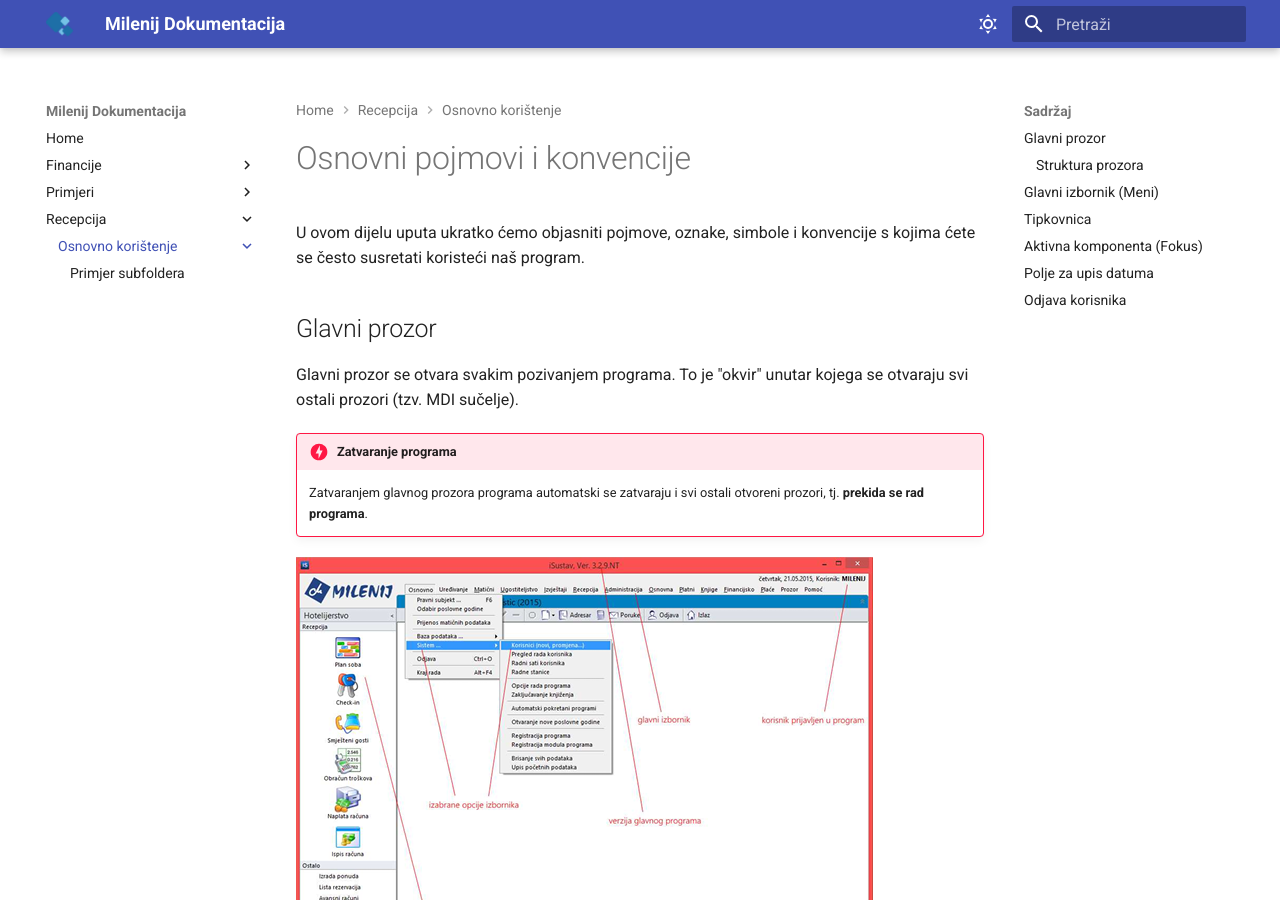
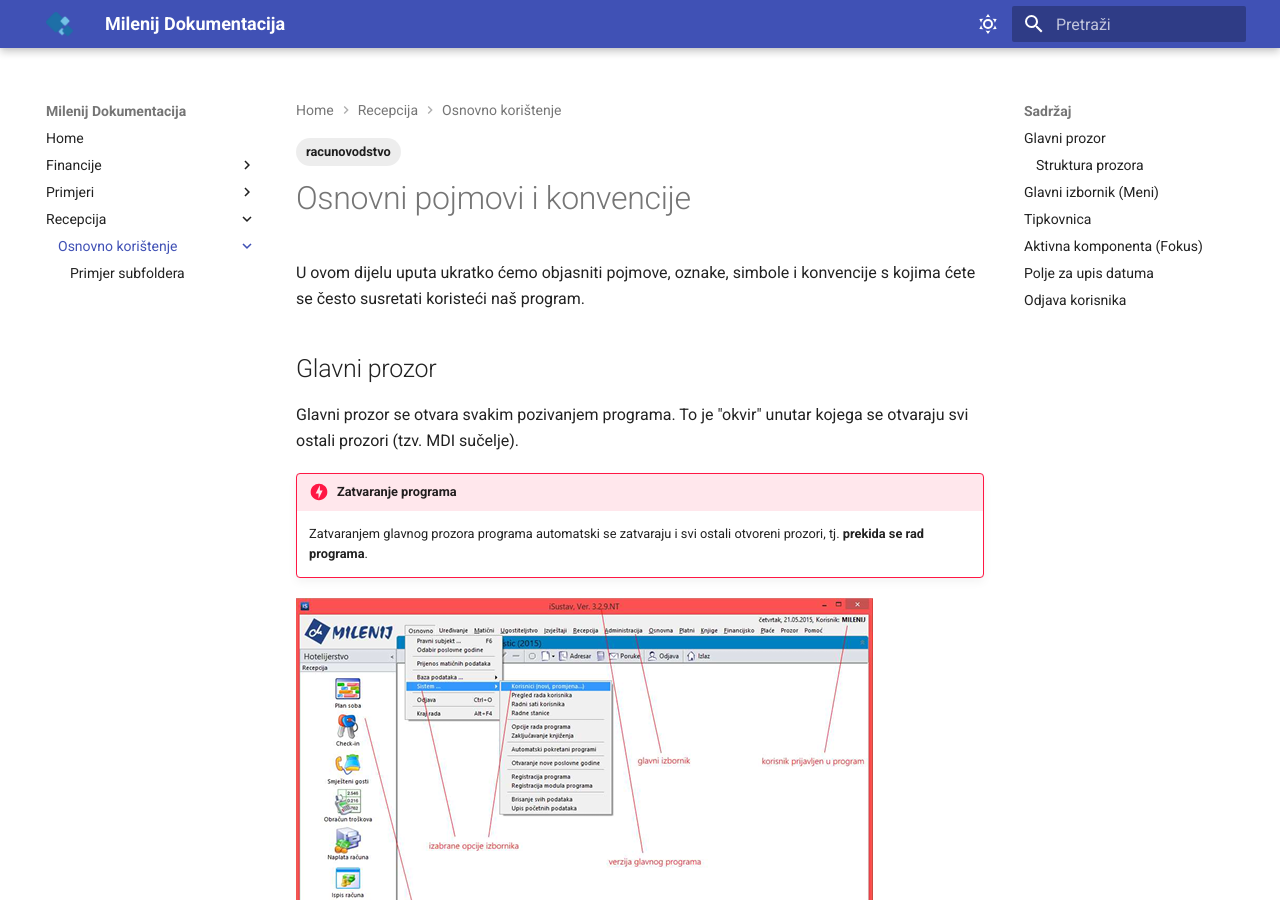
Before and after one commit to Milenij/milenij-upute, an MkDocs documentation site: the page built from docs/recepcija/osnovno-korištenje/index.md, in a window 1280 px wide and 900 px high. Built offline with MkDocs 1.6.1 and Material for MkDocs 9.7.7, drawn with Linux system fonts in a browser that asks for light colours.

Commit message:
Update 🛎️ Recepcija “osnovno-korištenje/index”

```diff
--- a/docs/recepcija/osnovno-korištenje/index.md
+++ b/docs/recepcija/osnovno-korištenje/index.md
@@ -1,5 +1,9 @@
 ---
 title: Osnovno korištenje
+tags:
+  - racunovodstvo
+keywords:
+  - osnovno-koristenje
 ---
 # Osnovni pojmovi i konvencije
 
```
